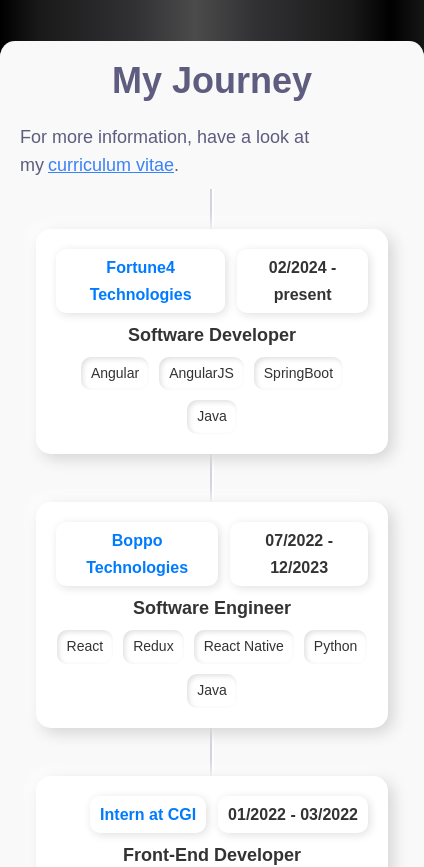
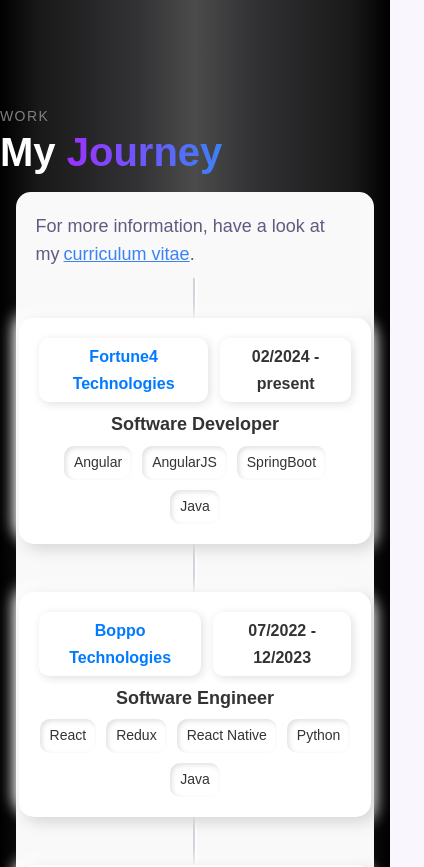
Before and after one commit to Suraj-Sangale/portfolio, a React (Create React App) app: page / in a window 390 px wide. Shown: the part 1980-2847 px from the top of the page, 424 px wide, since content can reach past the window. Built offline with nearby package versions, Linux system fonts and the light colour scheme.

Commit message:
feat: enhance timeline layout and responsiveness with new styling

```diff
--- a/src/components/Items/ExperienceCard.js
+++ b/src/components/Items/ExperienceCard.js
@@ -11,7 +11,11 @@ const ExperienceCard = ({ item, index }) => {
       </div> */}
 
       <div className="card">
-        <div className={`flex ${index % 2 === 0 && "justify-end"}`}>
+        <div
+          className={`flex justify-center ${
+            index % 2 === 0 ? " md:justify-end" : " md:justify-start"
+          }`}
+        >
           <span className="company-name">{item?.title}</span>
           <span className="duration ml-3">{item?.year}</span>
         </div>
--- a/src/components/Timeline.js
+++ b/src/components/Timeline.js
@@ -2,11 +2,21 @@ import React from "react";
 import { BsFillHexagonFill } from "react-icons/bs";
 import ExperienceCard from "./Items/ExperienceCard";
 import { EXPERIENCEDATA } from "./Data";
+import CustomTitle from "./Items/CustomTitle";
 
 const Timeline = () => {
   return (
-    <div className=" container  flex justify-center items-center min-h-screen card-container">
-      <h1 className="text-4xl font-bold mb-3 ">My Journey</h1>
+    <div
+      className="about container section"
+      id="work"
+    >
+      <CustomTitle
+        subheading="Work"
+        mainText="My"
+        highlightedText="Journey"
+      />
+      <div className=" flex justify-center items-center min-h-screen card-container mt-8">
+        {/* <h1 className="text-4xl font-bold mb-3 ">My Journey</h1> */}
         <p className="text-lg ">
           For more information, have a look at my
           <a
@@ -34,11 +44,11 @@ const Timeline = () => {
                   className={`absolute hidden md:block ${
                     index % 2 === 0
                       ? "left-auto -right-[2rem]"
-                    : "-left-[2rem] right-auto"
+                      : "-left-[2.2rem] right-auto"
                   }`}
                 >
                   <BsFillHexagonFill
-                  color="red"
+                    color="#007bff"
                     size={"25"}
                   />
                 </div>
@@ -52,6 +62,7 @@ const Timeline = () => {
           </ul>
         </div>
       </div>
+    </div>
   );
 };
 
--- a/src/styles/Work.css
+++ b/src/styles/Work.css
@@ -207,3 +207,11 @@
 .btn_company:hover {
   color: #007bff;
 }
+
+@media screen and (max-width: 576px) {
+  .card-container {
+    width: 92%;
+    margin: 4%;
+  }
+
+}
```
Lines whose indentation alone changed are shown as unchanged.
